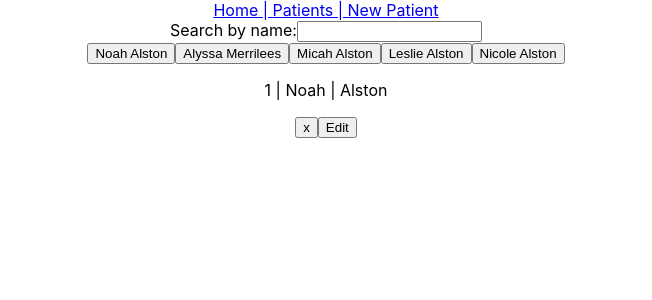
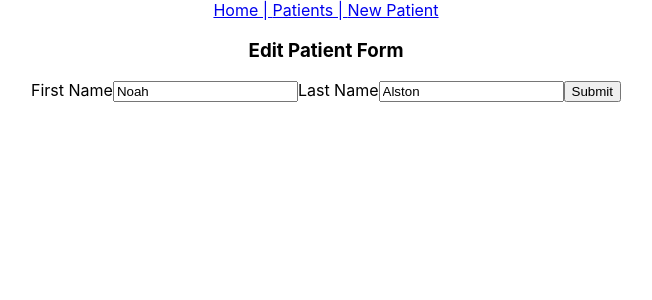
Before and after one commit to NoahAl777/paperless-2.0, a React (Create React App) app: page /patients/1/edit in a window 1280 px wide. Shown: the top 300 px of the page, without its empty margins (314-966 px from the left). Built offline with nearby package versions, Linux system fonts and the light colour scheme; data requests are answered from the project's data file.

Commit message:
add dynamic routing to edit page for each patient

```diff
--- a/src/App.js
+++ b/src/App.js
@@ -4,7 +4,7 @@
 // import logo from './logo.svg';
 import './App.css';
 import React, { useState, useEffect } from "react";
-import { Route, Switch } from "react-router-dom";
+import { Route, Switch, useParams } from "react-router-dom";
 import NavBar from "./Components/NavBar";
 import Home from "./Components/Home";
 import PatientList from "./Components/PatientList";
@@ -16,7 +16,8 @@ function App() {
   const [selectedPatient, setSelectedPatient] = useState({})
   // const [patientFormType, setPatientFormType] = useState("New")
   const patientsUrl = "http://localhost:3000/patients"
-
+  const params = useParams()
+  console.log(params)
   useEffect(() => {
     fetch(patientsUrl)
       .then((r) => r.json())
@@ -33,7 +34,14 @@ function App() {
         <Route exact path="/">
           <Home />
         </Route>
-        <Route path="/patients/:id">
+        <Route path="/patients/new">
+          <PatientForm
+            patientsUrl={patientsUrl}
+            patients={patients}
+            setPatients={setPatients}
+          />
+        </Route>
+        <Route exact path="/patients/:id">
           <PatientList
             patients={patients}
             setPatients={setPatients}
@@ -42,7 +50,7 @@ function App() {
             patientsUrl={patientsUrl}
           />
         </Route>
-        <Route path="/edit-patient">
+        <Route path="/patients/:id/edit">
           <div className="EditPatientForm">
             <EditPatientForm
               patientsUrl={patientsUrl}
@@ -53,13 +61,6 @@ function App() {
             />
           </div>
         </Route>
-        <Route path="/new-patient">
-          <PatientForm
-            patientsUrl={patientsUrl}
-            patients={patients}
-            setPatients={setPatients}
-          />
-        </Route>
       </Switch>
     </div>
   );
--- a/src/Components/EditPatientForm.js
+++ b/src/Components/EditPatientForm.js
@@ -1,12 +1,17 @@
 import React, { useState, useEffect } from "react";
+import { useParams } from "react-router-dom";
 
 const EditPatientForm = ({ patientsUrl, selectedPatient, setSelectedPatient, patients, setPatients }) => {
   const [firstName, setFirstName] = useState("")
   const [lastName, setLastName] = useState("")
+  const params = useParams();
 
   useEffect(() => {
-    setFirstName(selectedPatient.firstName)
-    setLastName(selectedPatient.lastName)
+    if (patients.length !== 0) {
+      const urlPatient = patients.filter((patient) => patient.id === parseInt(params.id))
+      setFirstName(urlPatient[0].firstName)
+      setLastName(urlPatient[0].lastName)
+    }
   }, [selectedPatient])
 
   const handleSubmit = (event) => {
@@ -49,7 +54,7 @@ const EditPatientForm = ({ patientsUrl, selectedPatient, setSelectedPatient, pat
       setLastName(event.target.value)
     }
   }
-
+  // debugger
   return (
     <>
       <h3>Edit Patient Form</h3>
--- a/src/Components/NavBar.js
+++ b/src/Components/NavBar.js
@@ -6,7 +6,7 @@ const NavBar = () => {
     <div className="NavBar">
       <Link to="/">Home | </Link>
       <Link to="/patients/all">Patients | </Link>
-      <Link to="/new-patient">New Patient</Link>
+      <Link to="/patients/new">New Patient</Link>
     </div>
   );
 };
--- a/src/Components/PatientInfo.js
+++ b/src/Components/PatientInfo.js
@@ -4,8 +4,7 @@ import { Link, useParams } from "react-router-dom";
 const PatientInfo = ({ selectedPatient, patients, setPatients, setSelectedPatient, patientsUrl }) => {
   const [patientDisplayed, setPatientDisplayed] = useState([])
   const params = useParams()
-  console.log("params", params)
-  console.log("length", patientDisplayed.length)
+
   useEffect(() => {
     if (Object.keys(selectedPatient).length !== 0 || selectedPatient !== patientDisplayed) {
       console.log(selectedPatient)
@@ -21,11 +20,25 @@ const PatientInfo = ({ selectedPatient, patients, setPatients, setSelectedPatien
       .then(setSelectedPatient(patients[0]))
   }
 
+  // debugger
+  if (patientDisplayed.length === 0) {
+    return <p>Select a valid patient.</p>
+  } else {
+    return (
+      <>
+        <p>{`${patientDisplayed[0].id} | ${patientDisplayed[0].firstName} | ${patientDisplayed[0].lastName}`}</p>
+        <button onClick={() => handleDelete(selectedPatient)}>x</button>
+        <Link to={`/patients/${patientDisplayed[0].id}/edit`}>
+          <button>Edit</button>
+        </Link>
+      </>
+    )
+  }
   return (
     <>
       {patientDisplayed.length === 0 ? <p>Select a valid patient.</p> : <p>{`${patientDisplayed[0].id} | ${patientDisplayed[0].firstName} | ${patientDisplayed[0].lastName}`}</p>}
       <button onClick={() => handleDelete(selectedPatient)}>x</button>
-      <Link to="/edit-patient">
+      <Link to={`/patients/${patientDisplayed[0].id}/edit`}>
         <button>Edit</button>
       </Link>
     </>
--- a/src/Components/PatientList.js
+++ b/src/Components/PatientList.js
@@ -20,20 +20,17 @@ const PatientList = ({ patients, setPatients, selectedPatient, setSelectedPatien
     setSelectedPatient(patient)
   };
 
-  // debugger
-  const linkDynamicUrl = `/patients/${params.id}`
-
   const listOfPatients = patientsToDisplay.map((patient, index) => {
     return (
       <>
-        <Link to={`/patients/${patient.id}`}>
-          <button
-            key={index}
-            onClick={() => handleButtonClick(patient)}
-          >
+        <button
+          key={index}
+          onClick={() => handleButtonClick(patient)}
+        >
+          <Link to={`/patients/${patient.id}`}>
             {`${patient.firstName} ${patient.lastName}`}
-          </button>
-        </Link>
+          </Link>
+        </button>
       </>
     );
   }
```
